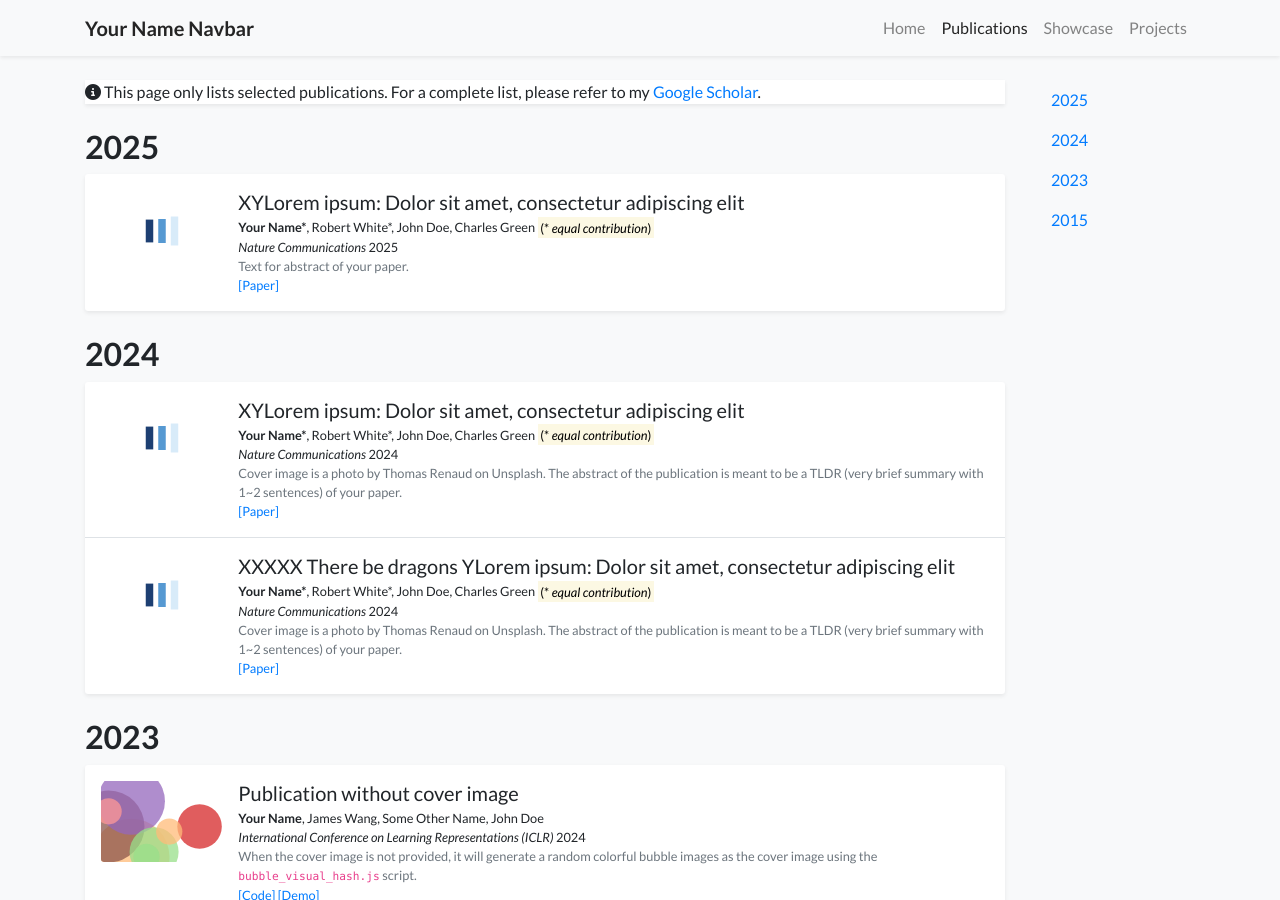
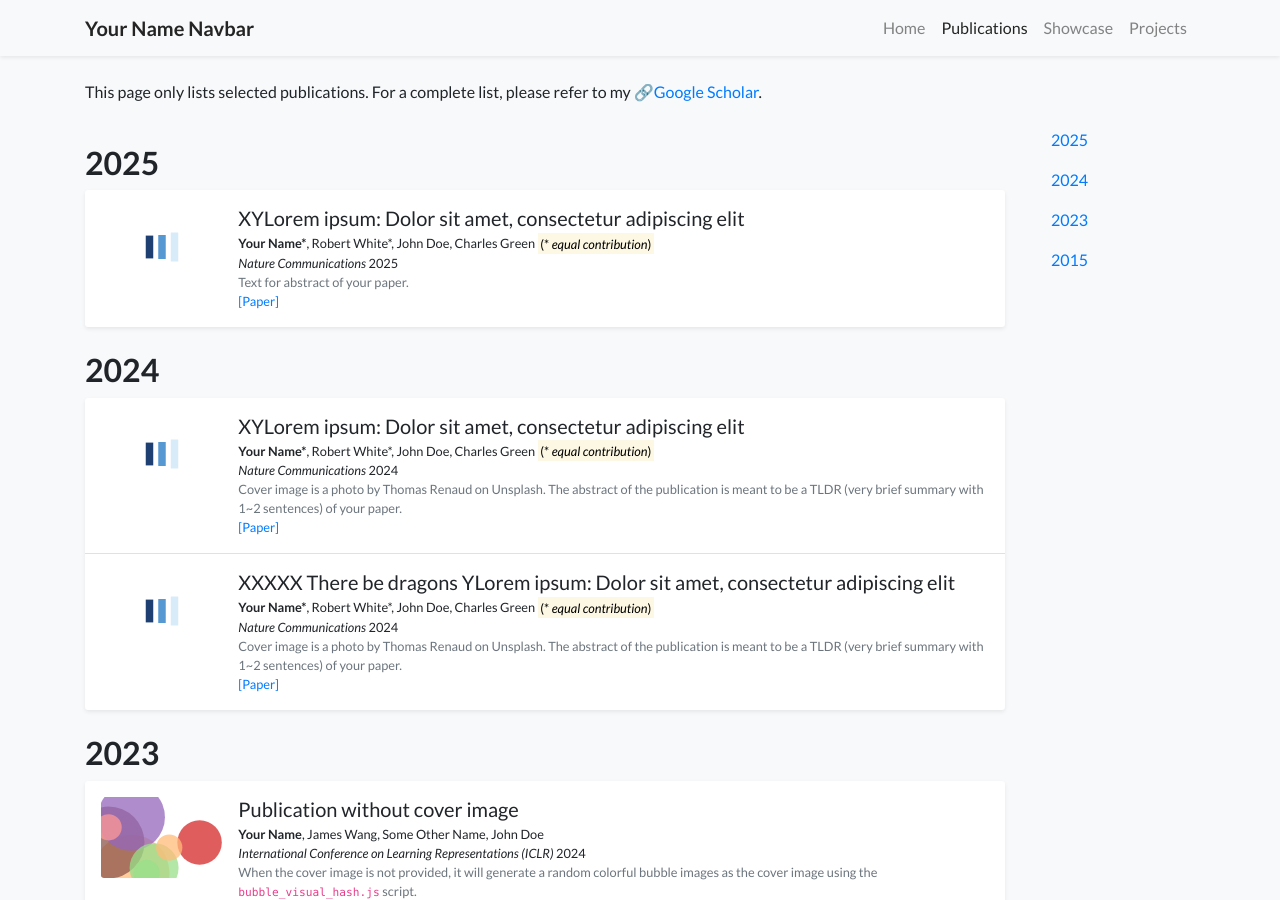
Before and after one commit to micromole/micromole.github.io, a Jekyll site: the page built from publications.html, in a window 1280 px wide and 900 px high. Built offline with Jekyll 4.4.1, drawn with Linux system fonts in a browser that asks for light colours; nearby versions of some CDN libraries; a style sheet for code colours, icons or effects is not loaded.

Commit message:
Update publications.html

```diff
--- a/publications.html
+++ b/publications.html
@@ -5,16 +5,14 @@ navbar_title: Publications
 body_attr: >-
   data-spy="scroll" data-target="#navbar-year" data-offset="100"
 ---
+<blockquote>
+    This page only lists selected publications. For a complete list, please refer to my <a href="https://scholar.google.com/citations?user=pXG_5hYAAAAJ">🔗Google Scholar</a>.
+</blockquote>
 
 {% assign pubs_by_year = site.publications | sort: "date" | reverse | group_by_exp: "item", "item.date | date: '%Y'" %}
 
 <div class="row">
     <div class="col-12 col-lg-10">
-       <div class="bd-callout bd-callout-info bg-white shadow-sm">
-            <i class="fas fa-info-circle"></i>
-            This page only lists selected publications.
-            For a complete list, please refer to my <a href="https://scholar.google.com/citations?hl=en&user=z1BrjyIAAAAJ&view_op=list_works&sortby=pubdate" target="_blank">Google Scholar</a>.
-        </div>
         {% for year in pubs_by_year %}
         {% assign num_papers = year.items | size %}
         <h2 class="pt-4" id="year-{{ year.name }}">{{ year.name }}</h2>
```
